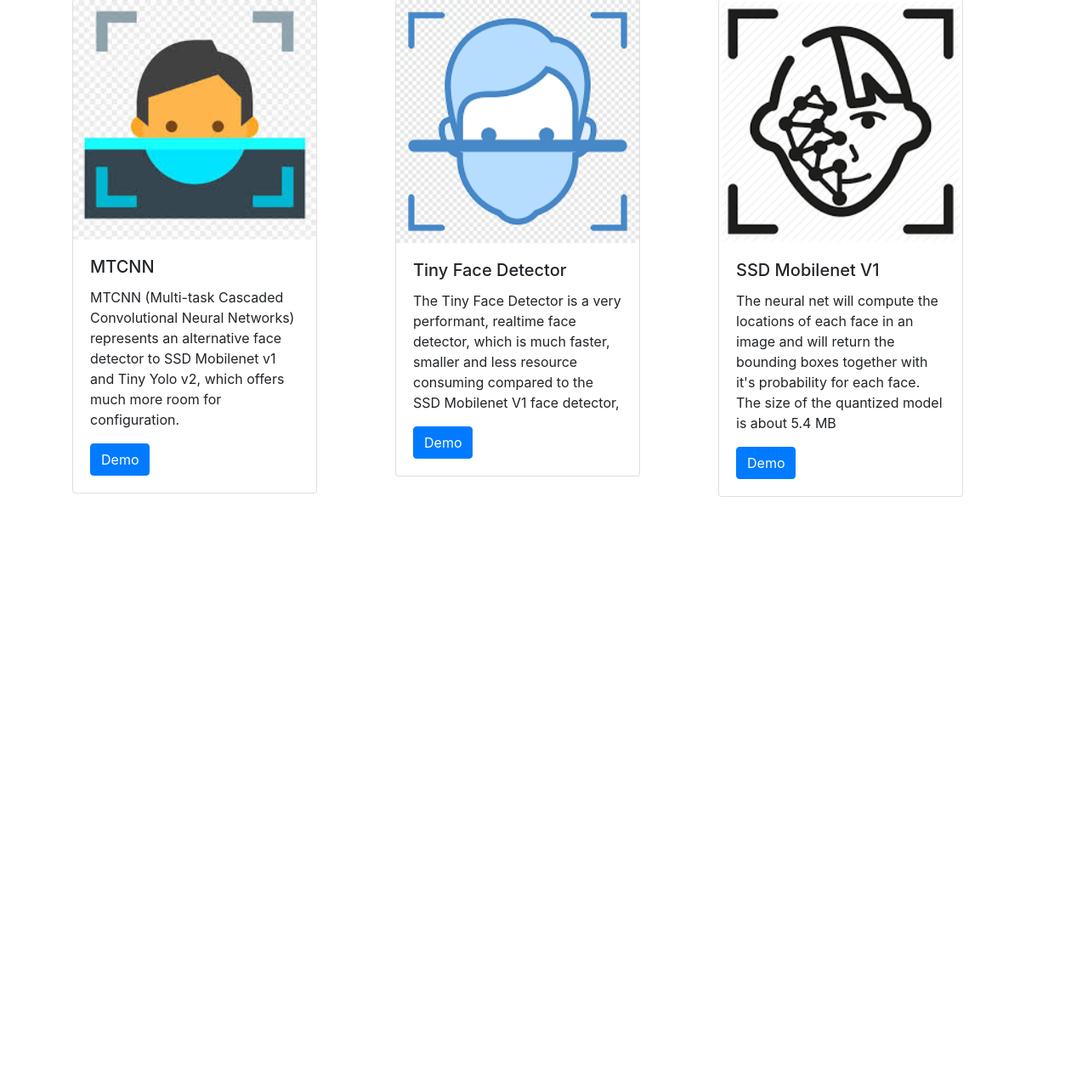
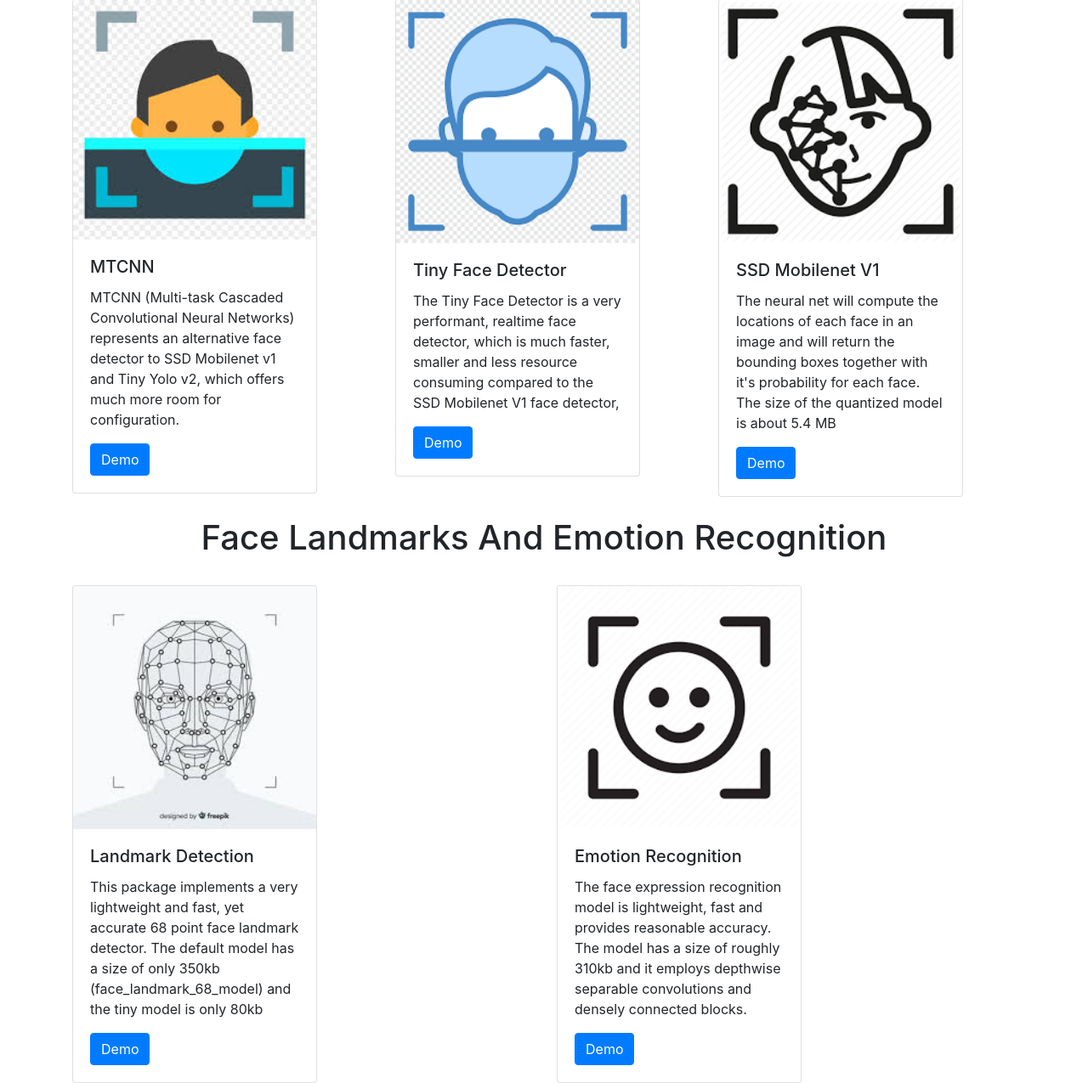
Before and after one commit to Afsaan/Tensorflow-Face-Api-js, a Django app: page / in a window 1280 px wide. Shown: the part 105-1380 px from the top of the page at 85% size. Before the commit the page ends 690 px from the top, so only its background shows below. Run offline with Django 3.2, Linux system fonts and the light colour scheme.

Commit message:
added html files

```diff
--- a/templates/index.html
+++ b/templates/index.html
@@ -50,6 +50,35 @@
           </div>
         </div>
       </div>
+      <div class="container">
+        <br>
+         <center><h1>Face Landmarks And Emotion Recognition</h1></center>
+         <br>
+         <div class="row">
+           <div class="col-lg">
+             <div class="card" style="width: 18rem;">
+                 <img src="{% static 'images/68_landmark.jpeg' %}" class="card-img-top" alt="...">
+                 <div class="card-body">
+                   <h5 class="card-title">Landmark Detection </h5>
+                   <p class="card-text">This package implements a very lightweight and fast, yet accurate 68 point face landmark detector. The default model has a size of only 350kb (face_landmark_68_model) and the tiny model is only 80kb</p>
+                   <a href="landmark" class="btn btn-primary">Demo</a>
+                 </div>
+               </div>
+           </div>
+           <div class="col-lg">
+            <div class="card" style="width: 18rem;">
+                <img src="{% static 'images/emotion1.png' %}" class="card-img-top" alt="...">
+                <div class="card-body">
+                  <h5 class="card-title">Emotion Recognition </h5>
+                  <p class="card-text">The face expression recognition model is lightweight, fast and provides reasonable accuracy. The model has a size of roughly 310kb and it employs depthwise separable convolutions and densely connected blocks.</p>
+                  <a href="emotion" class="btn btn-primary">Demo</a>
+                </div>
+              </div>
+          </div>
+         </div>
+       </div>
+
+
     <!-- Optional JavaScript; choose one of the two! -->
 
     <!-- Option 1: jQuery and Bootstrap Bundle (includes Popper) -->
```
Also changed, not shown: templates/emotion.html (added, +29 -0 lines), templates/landmark.html (added, +29 -0 lines).
